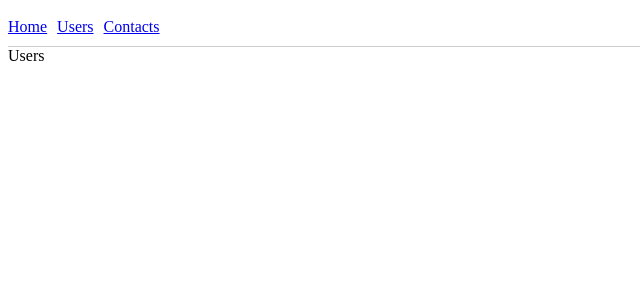
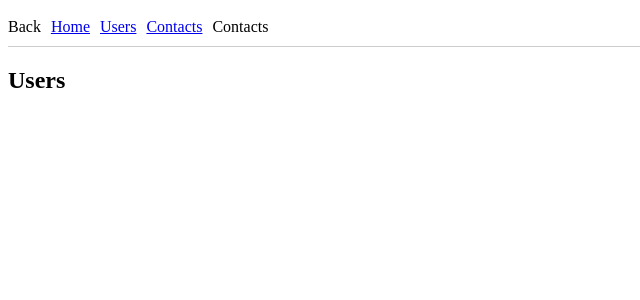
Before and after one commit to ebubekirdgn/React, a React (Create React App) app in the folder routing/: page /users in a window 1280 px wide. Shown: the top 300 px of the page, without its empty margins (0-640 px from the left). Built offline with nearby package versions, Linux system fonts and the light colour scheme.

Commit message:
navigate back
navigate(-1)

```diff
--- a/routing/src/components/Menu.js
+++ b/routing/src/components/Menu.js
@@ -1,15 +1,19 @@
 import React from 'react'
-import { Link } from 'react-router-dom'
+import { Link ,useNavigate} from 'react-router-dom'
 
 function Menu() {
+  const navigate = useNavigate();
+
   return (
     <div>
         <ul className='menu'>
+        <li onClick={() => navigate(-1)}> Back</li>
+
             <li><Link to="/">Home</Link></li>
             <li><Link to="users">Users</Link></li>
             <li><Link to="contacts">Contacts</Link></li>
+            <li onClick={() => navigate('Contacts')}> Contacts</li>
         </ul>
-
     </div>
   )
 }
--- a/routing/src/pages/Contacts.js
+++ b/routing/src/pages/Contacts.js
@@ -2,7 +2,9 @@ import React from 'react'
 
 function Contacts() {
   return (
-    <div>Contacts</div>
+    <div>
+        <h2>Contacts</h2>
+    </div>
   )
 }
 
--- a/routing/src/pages/Users.js
+++ b/routing/src/pages/Users.js
@@ -2,7 +2,9 @@ import React from 'react'
 
 function Users() {
   return (
-    <div>Users</div>
+    <div>
+        <h2>Users</h2>
+    </div>
   )
 }
 
```
